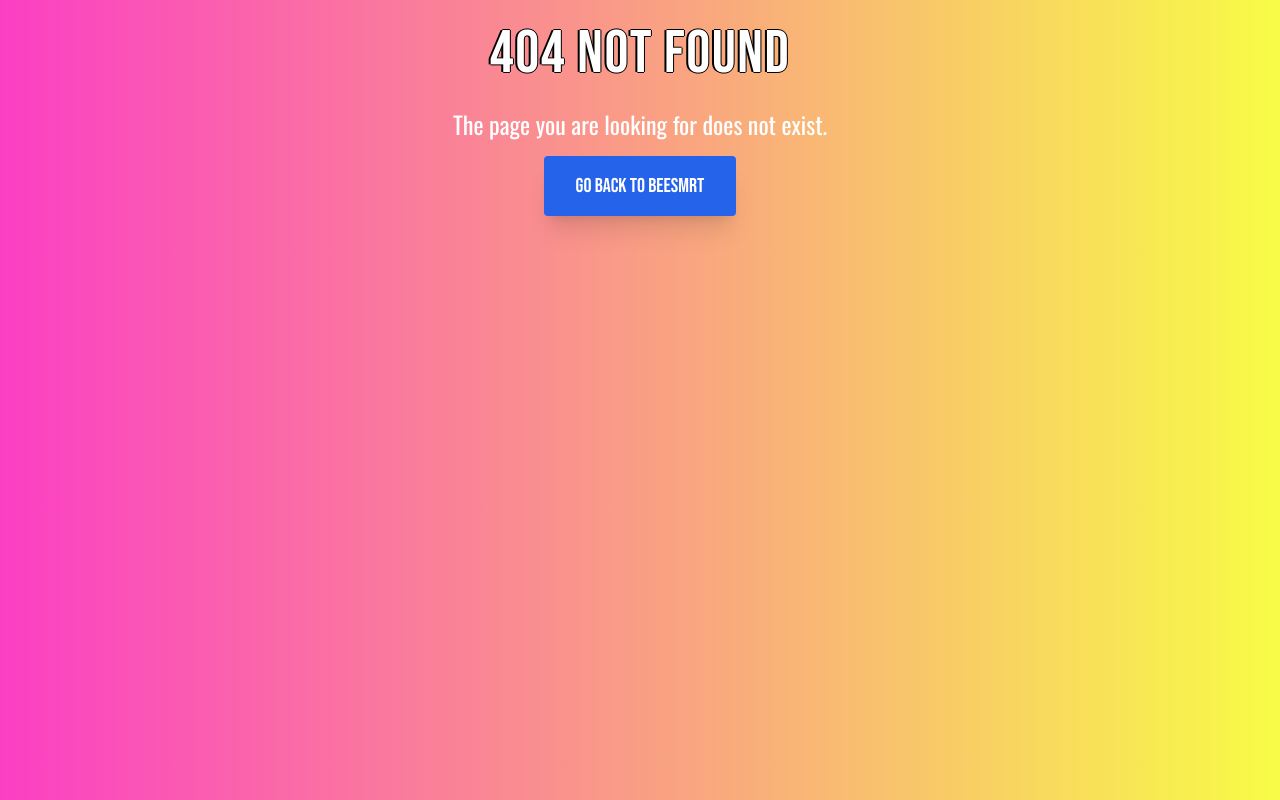
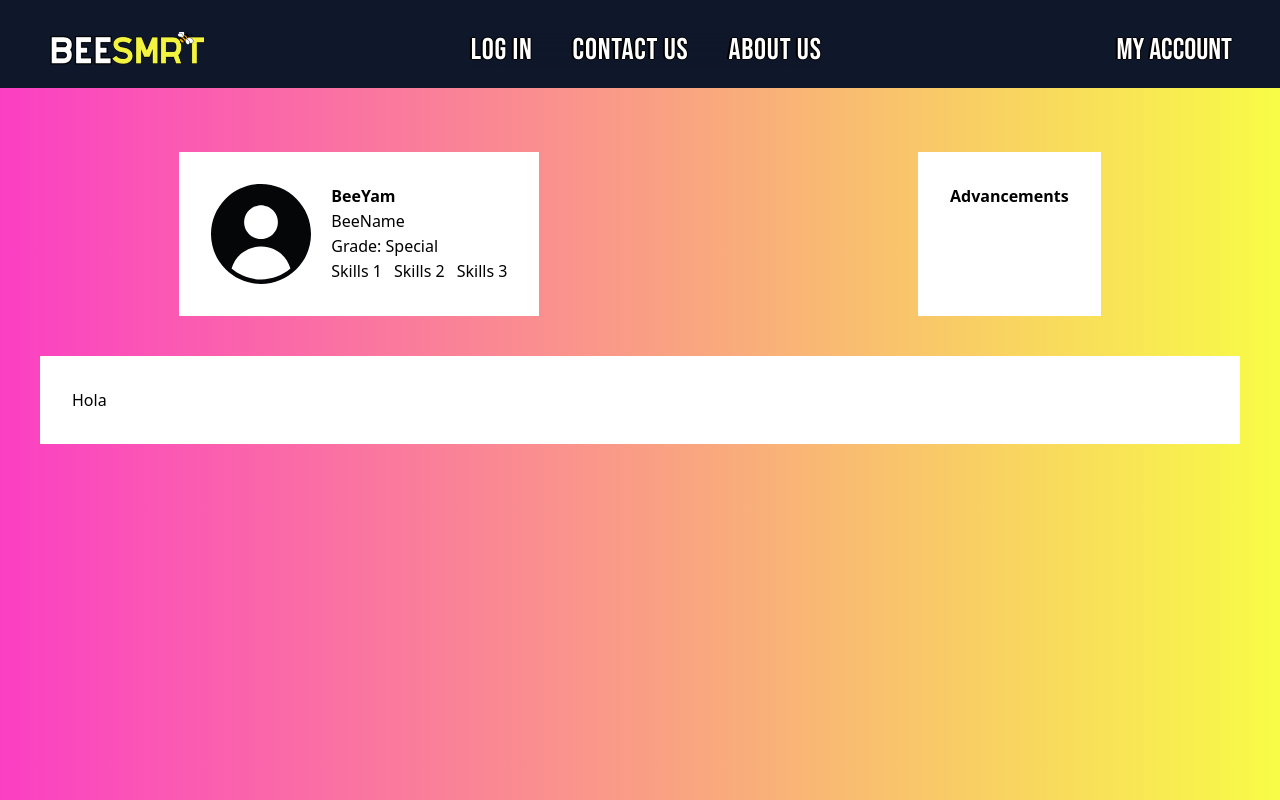
Before and after one commit to MRJonas343/BEESMRT3, a React (Vite) app: page /#/myAccount/MyAccNew in a window 1280 px wide. Before the commit this address had no page. Built offline with nearby package versions, Linux system fonts and the light colour scheme; sample sign-in values are in the browser's storage; what @midudev/tailwind-animations would draw is missing.

Commit message:
first commits to change MyAccNew

```diff
--- a/src/routes.tsx
+++ b/src/routes.tsx
@@ -1,27 +1,45 @@
-import { Route, Routes, HashRouter } from 'react-router-dom'
-import { Suspense, lazy } from 'react'
+import { Route, Routes, HashRouter } from "react-router-dom"
+import { Suspense, lazy } from "react"
+import MyAccNew from "@routes/myAccount/MyAccNew"
 
 //* Components
-import Spinner from '@components/Spinner'
-import HomePage from '@routes/home/HomePage'
-const About = lazy(() => import('@routes/about/About'))
-const Contact = lazy(() => import('@routes/contact/Contact'))
-const NotFound = lazy(() => import('@routes/notFound/NotFound'))
-const LogIn = lazy(() => import('@routes/login/Login'))
-const SignUp = lazy(() => import('@routes/signup/SignUp'))
-const PrivacyPolicy = lazy(() => import('@routes/privacypolicy/PrivacyPolicy'))
-const MyAccount = lazy(() => import('@routes/myAccount/MyAccount'))
-const MemoryGameMode = lazy(() => import('@routes/games/memoryGame/MemoryGameMode'))
-const MemoryGame1vs1 = lazy(() => import('@routes/games/memoryGame/MemoryGame1vs1'))
-const HangmanGameMode = lazy(() => import('@routes/games/hangmanGame/HangmanGameMode'))
-const HangmanGameSingle = lazy(() => import('@routes/games/hangmanGame/HangmanGameSingle'))
-const DragDropGameMode = lazy(() => import('@routes/games/dragDropGame/DragDropGameMode'))
-const DragDropGameSingle = lazy(() => import('@routes/games/dragDropGame/DragDropGameSingle'))
-
+import Spinner from "@components/Spinner"
+import HomePage from "@routes/home/HomePage"
+const About = lazy(() => import("@routes/about/About"))
+const Contact = lazy(() => import("@routes/contact/Contact"))
+const NotFound = lazy(() => import("@routes/notFound/NotFound"))
+const LogIn = lazy(() => import("@routes/login/Login"))
+const SignUp = lazy(() => import("@routes/signup/SignUp"))
+const PrivacyPolicy = lazy(() => import("@routes/privacypolicy/PrivacyPolicy"))
+const MyAccount = lazy(() => import("@routes/myAccount/MyAccount"))
+const MemoryGameMode = lazy(
+	() => import("@routes/games/memoryGame/MemoryGameMode"),
+)
+const MemoryGame1vs1 = lazy(
+	() => import("@routes/games/memoryGame/MemoryGame1vs1"),
+)
+const HangmanGameMode = lazy(
+	() => import("@routes/games/hangmanGame/HangmanGameMode"),
+)
+const HangmanGameSingle = lazy(
+	() => import("@routes/games/hangmanGame/HangmanGameSingle"),
+)
+const DragDropGameMode = lazy(
+	() => import("@routes/games/dragDropGame/DragDropGameMode"),
+)
+const DragDropGameSingle = lazy(
+	() => import("@routes/games/dragDropGame/DragDropGameSingle"),
+)
 
 const RoutesTree = () => {
 	return (
-    <Suspense fallback={<div className='flex w-dvw h-dvh items-center justify-center bg-Gradient1'><Spinner /></div>}>
+		<Suspense
+			fallback={
+				<div className="flex w-dvw h-dvh items-center justify-center bg-Gradient1">
+					<Spinner />
+				</div>
+			}
+		>
 			<HashRouter>
 				<Routes>
 					<Route path="/" element={<HomePage />} />
@@ -35,11 +53,22 @@ const RoutesTree = () => {
 
 					<Route path="/games/hangmangameMode" element={<HangmanGameMode />} />
 					<Route path="/games/memorygameMode" element={<MemoryGameMode />} />
-          <Route path="/games/dragdropgameMode" element={<DragDropGameMode />} />
+					<Route
+						path="/games/dragdropgameMode"
+						element={<DragDropGameMode />}
+					/>
 
-          <Route path="/games/dragdropgameSingle" element={<DragDropGameSingle />} />
-          <Route path="/games/hangmangameSingle" element={<HangmanGameSingle />} />
+					<Route
+						path="/games/dragdropgameSingle"
+						element={<DragDropGameSingle />}
+					/>
+					<Route
+						path="/games/hangmangameSingle"
+						element={<HangmanGameSingle />}
+					/>
 					<Route path="/games/memorygame1vs1" element={<MemoryGame1vs1 />} />
+
+					<Route path="/myAccount/MyAccNew" element={<MyAccNew />} />
 				</Routes>
 			</HashRouter>
 		</Suspense>
--- /dev/null
+++ b/src/routes/myAccount/MyAccNew.tsx
@@ -0,0 +1,34 @@
+import NavBar from "@components/NavBar"
+
+function MyAccNew() {
+	return (
+		<div className="bg-Gradient1 h-screen">
+			<div className="bg-slate-900 py-5">
+				<NavBar />
+			</div>
+			<div className="flex flex-wrap justify-around mt-16 gap-5">
+				<div className="bg-white flex gap-5 p-8">
+					<img src="/defaultProfile.svg" alt="imgProfDef" />
+					<div className="grid">
+						<h1 className="font-semibold">BeeYam</h1>
+						<h2 className="">BeeName</h2>
+						<h2>Grade: Special</h2>
+						<div className="flex justify-center gap-3">
+							<div>Skills 1</div>
+							<div>Skills 2</div>
+							<div>Skills 3</div>
+						</div>
+					</div>
+				</div>
+				<div className="bg-white flex gap-5 p-8">
+					<h1 className="font-bold">Advancements</h1>
+				</div>
+			</div>
+			<div className="bg-white flex gap-5 p-8 m-10">
+				<h1>Hola</h1>
+			</div>
+		</div>
+	)
+}
+
+export default MyAccNew
--- a/src/routes/myAccount/MyAccount.tsx
+++ b/src/routes/myAccount/MyAccount.tsx
@@ -11,9 +11,9 @@ import Medalla from "@assets/medalla.svg"
 const MyAccount = () => {
 	//* States
 	const [userData, setUserData] = useState({
-		nickname: "",
+		nickname: "BeeStudent",
 		fullName: "",
-		avatar_url: "",
+		avatar_url: "/defaultProfile.svg",
 	})
 
 	//*Check wich token is available
@@ -124,12 +124,11 @@ const MyAccount = () => {
 			<NavBar />
 			<section>
 				<div className="max-w-2xl mx-4 sm:max-w-sm md:max-w-sm lg:max-w-sm xl:max-w-sm sm:mx-auto md:mx-auto lg:mx-auto xl:mx-auto mt-16 bg-white shadow-xl rounded-lg text-gray-900">
-					<div className="rounded-t-lg h-32 overflow-hidden">
-						<img
-							className="object-cover object-top w-full"
-							src="https://images.unsplash.com/photo-1549880338-65ddcdfd017b?ixlib=rb-1.2.1&q=80&fm=jpg&crop=entropy&cs=tinysrgb&w=400&fit=max&ixid=eyJhcHBfaWQiOjE0NTg5fQ"
-							alt="Mountain"
-						/>
+					<div
+						className="rounded-t-lg h-32 overflow-hidden bg-slate-800"
+						id="backgroundUser"
+					>
+						{/* BackgroundUserCard */}
 					</div>
 					<div className="mx-auto w-32 h-32 relative -mt-16 border-4 border-white rounded-full overflow-hidden">
 						<img
```
Also changed, not shown: public/defaultProfile.svg (added), 1 other file (tests, documents, lock files or other folders). Lines whose indentation alone changed are shown as unchanged.
